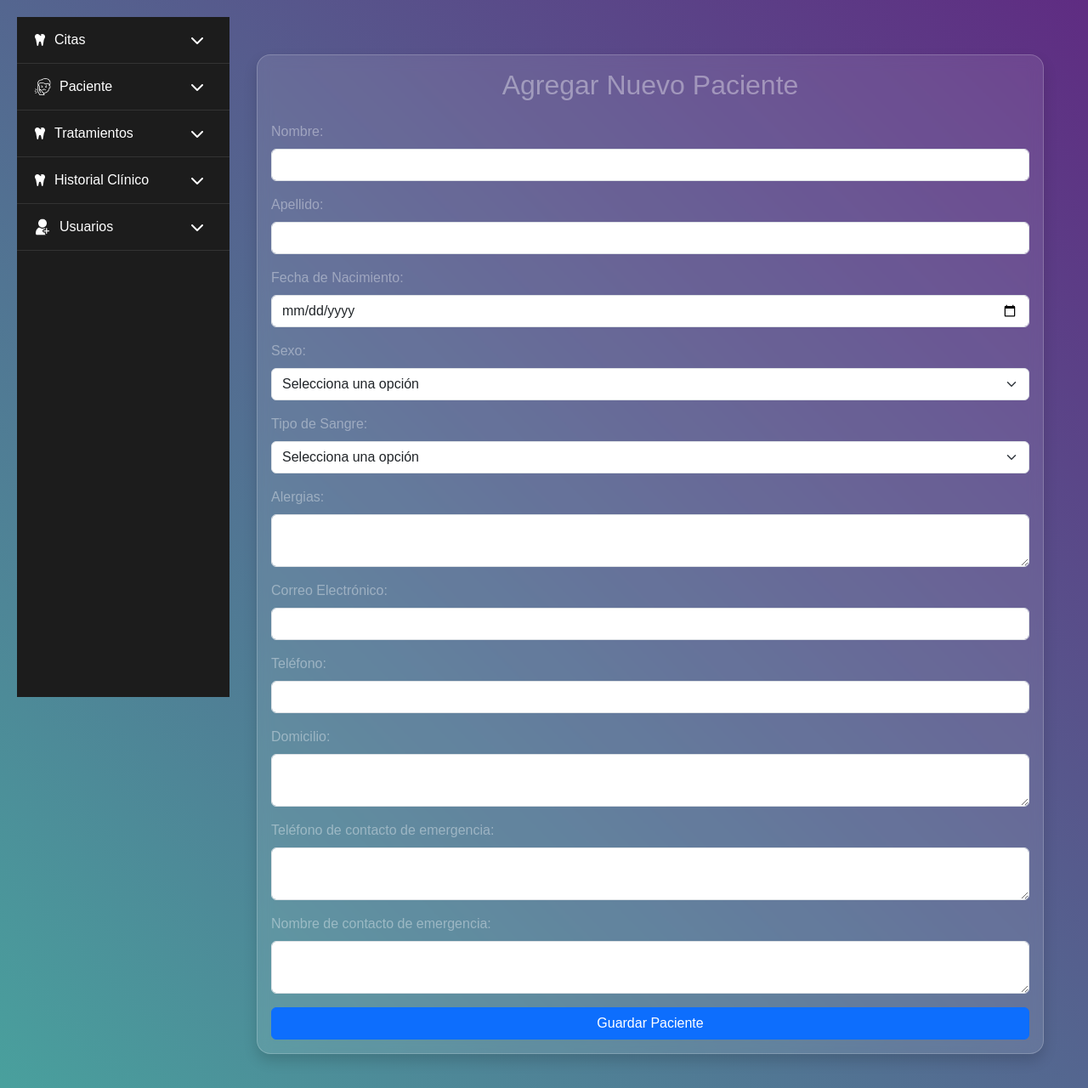
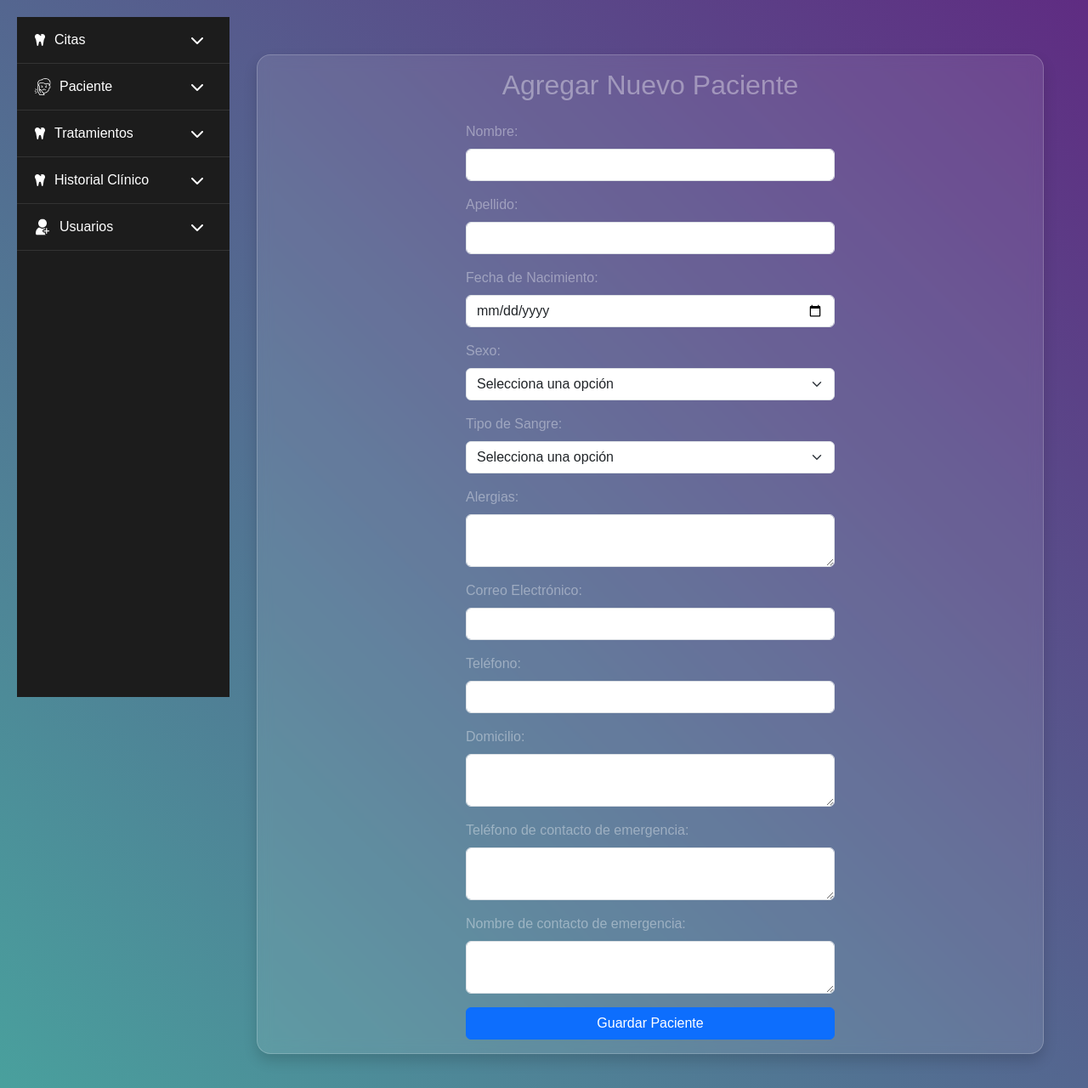
Before and after one commit to AlondraJVG/klinicstudiodental, a Flask app: page /pacientes/pacientes/nuevo in a window 1280 px wide. Shown: the whole page at 85% size. Run offline with Flask 3, Linux system fonts and the light colour scheme; the visitor is signed in with stand-in values (Sample User, id 1).

Commit message:
Prueba de estilos

```diff
--- a/app/templates/nuevo_paciente.html
+++ b/app/templates/nuevo_paciente.html
@@ -29,6 +29,8 @@
             {% endwith %}
 
             <form action="{{ url_for('paciente.nuevo_paciente') }}" method="POST">
+                <div class="row justify-content-center">
+                    <div class="col-md-6">
                         <div class="mb-3">
                             <label for="nombre" class="form-label">Nombre:</label>
                             <input type="text" class="form-control" id="nombre" name="nombre" required>
@@ -71,10 +73,8 @@
 
                         <div class="mb-3">
                             <label for="alergias" class="form-label">Alergias:</label>
-                    <textarea class="form-control" id="alergias" name="alergias"
-                        rows="2">{{ request.form.alergias or '' }}</textarea>
+                            <textarea class="form-control" id="alergias" name="alergias" rows="2">{{ request.form.alergias or '' }}</textarea>
                         </div>
-
 
                         <div class="mb-3">
                             <label for="correo" class="form-label">Correo Electrónico:</label>
@@ -88,26 +88,26 @@
 
                         <div class="mb-3">
                             <label for="domicilio" class="form-label">Domicilio:</label>
-                    <textarea class="form-control" id="domicilio" name="domicilio" rows="2"
-                        required>{{ form_data.domicilio if form_data else '' }}</textarea>
+                            <textarea class="form-control" id="domicilio" name="domicilio" rows="2" required>{{ form_data.domicilio if form_data else '' }}</textarea>
                         </div>
 
                         <div class="mb-3">
                             <label for="contacto_emergencia" class="form-label">Teléfono de contacto de emergencia:</label>
-                    <textarea class="form-control" id="contacto_emergencia" name="contacto_emergencia" rows="2"
-                        required></textarea>
+                            <textarea class="form-control" id="contacto_emergencia" name="contacto_emergencia" rows="2" required></textarea>
                         </div>
 
                         <div class="mb-3">
                             <label for="nombre_contacto" class="form-label">Nombre de contacto de emergencia:</label>
-                    <textarea class="form-control" id="nombre_contacto" name="nombre_contacto" rows="2"
-                        required></textarea>
+                            <textarea class="form-control" id="nombre_contacto" name="nombre_contacto" rows="2" required></textarea>
                         </div>
 
                         <div class="d-grid">
                             <button type="submit" class="btn btn-primary">Guardar Paciente</button>
                         </div>
+                    </div>
+                </div>
             </form>
+
         </div>
     </div>
 </div>
```
Lines whose indentation alone changed are shown as unchanged.
